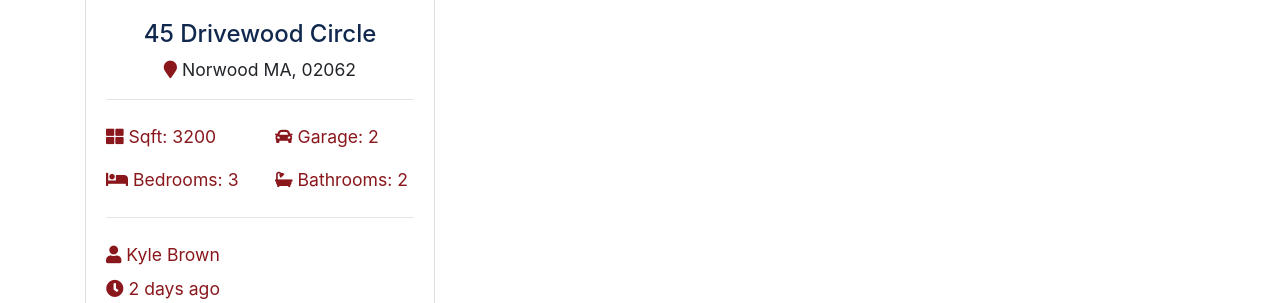
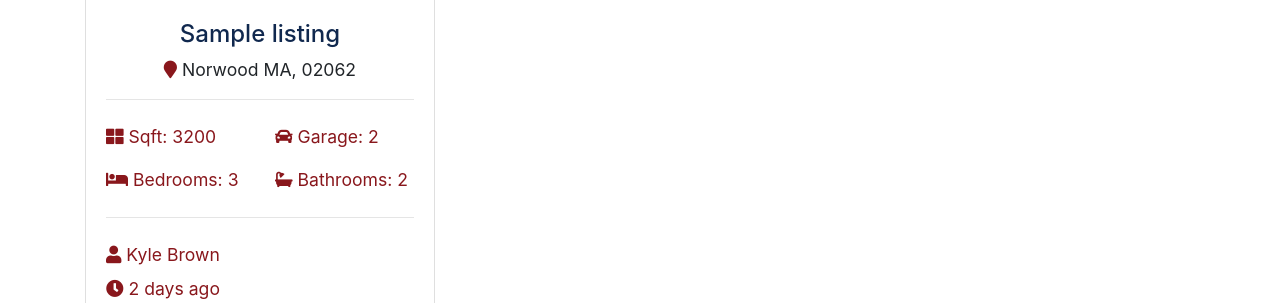
Before and after one commit to ticotheps/scenic-realty-app, a Django app: page /listings/ in a window 1280 px wide. Shown: the part 771-1074 px from the top of the page. Run offline with Django 3.2, Linux system fonts and the light colour scheme; tables that the repository leaves empty hold one stand-in row (values such as "Sample post"); some libraries are stand-ins or nearby versions.

Commit message:
Enables the listing's title to be dynamic, pulling idata from our database

```diff
--- a/templates/listings/listings.html
+++ b/templates/listings/listings.html
@@ -44,7 +44,7 @@
               </div>
               <div class="card-body">
                 <div class="listing-heading text-center">
-                  <h4 class="text-primary">45 Drivewood Circle</h4>
+                  <h4 class="text-primary">{{ listing.title}}</h4>
                   <p>
                     <i class="fas fa-map-marker text-secondary"></i> Norwood MA, 02062</p>
                 </div>
```
